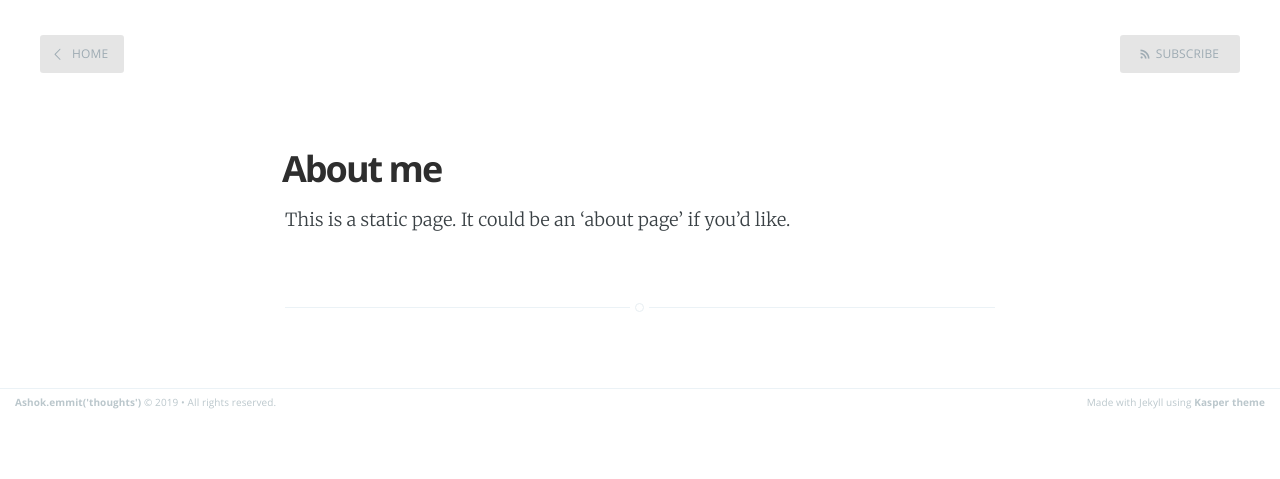
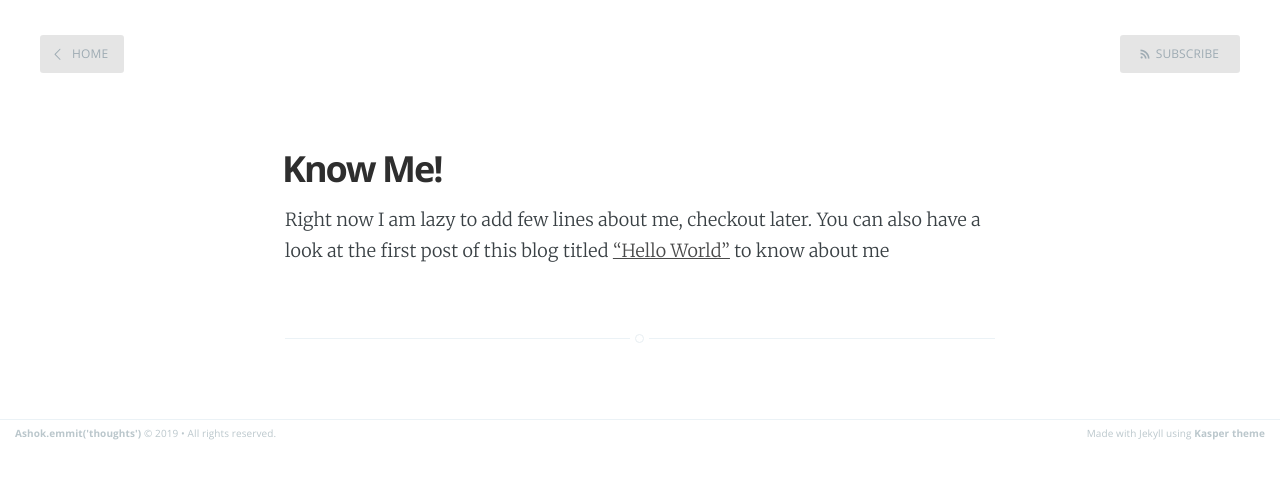
Before and after one commit to ashokdey/website, a Jekyll site: the page built from blog/about.md, in a window 1280 px wide. Shown: the top 479 px of the page. Built offline with Jekyll 4.4.1, drawn with Linux system fonts in a browser that asks for light colours.

Commit message:
--update: changes in text and style

```diff
--- a/blog/about.md
+++ b/blog/about.md
@@ -1,6 +1,6 @@
 ---
 layout: page
-title: About me
+title: Know Me!
 ---
 
-This is a static page. It could be an 'about page' if you'd like.
+Right now I am lazy to add few lines about me, checkout later. You can also have a look at the first post of this blog titled ["Hello World"](../intro/2019/03/08/hello-wolrd.html) to know about me
--- a/blog/index.html
+++ b/blog/index.html
@@ -19,7 +19,9 @@ about: 'about.html'
             <h1 class="page-title">{{ site.name }}</h1>
             <h2 class="page-description">
                 {% if site.description %} {{ site.description }}. {% endif %}
-                {% if page.about %} <a href='{{ site.baseurl }}{{ page.about }}'> About me </a> {% endif %}
+                {% if page.about %}
+                <br>
+                <a href='{{ site.baseurl }}{{ page.about }}'> About me? </a> {% endif %}
             </h2>
         </div>
     </div>
```
